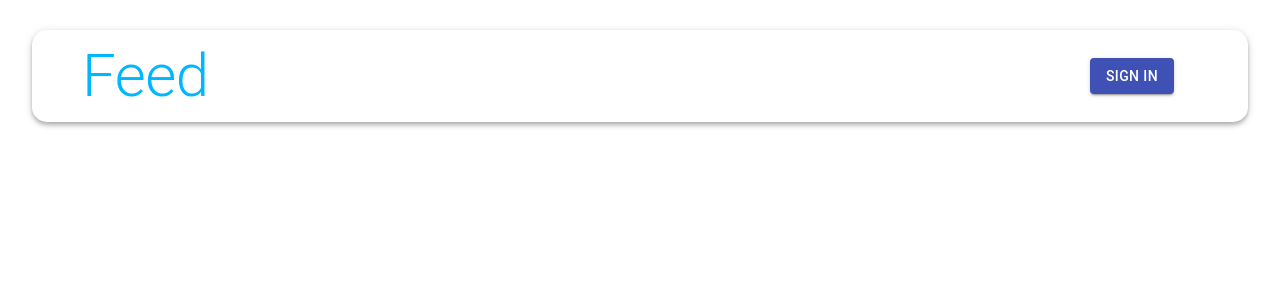
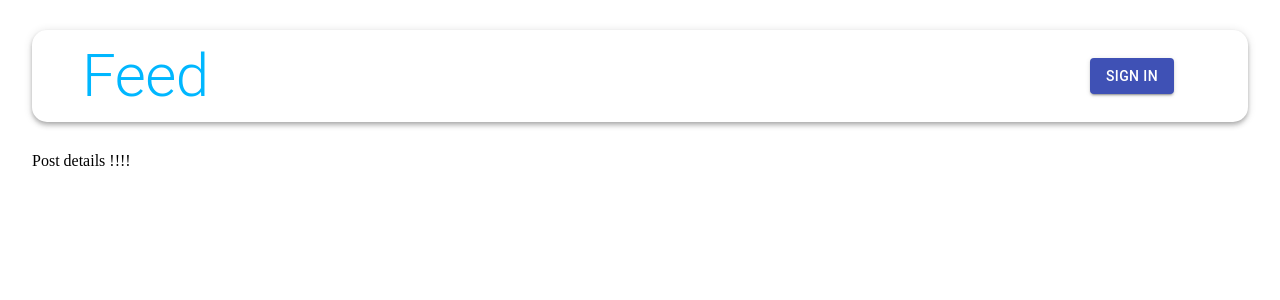
Before and after one commit to DobriJS/mern-socialmedia-client, a React (Create React App) app: page /posts/1 in a window 1280 px wide. Shown: the top 300 px of the page. Built offline with nearby package versions, Linux system fonts and the light colour scheme.

Commit message:
Setup post search and details

```diff
--- a/src/App.js
+++ b/src/App.js
@@ -4,6 +4,7 @@ import { BrowserRouter, Switch, Route, Redirect } from 'react-router-dom';
 import Navbar from './components/Navbar/Navbar';
 import Auth from './components/Auth/Auth';
 import Home from './components/Home/Home';
+import PostDetails from './components/PostDetails/PostDetails';
 
 const App = () =>  {
 
@@ -14,7 +15,9 @@ const App = () =>  {
         <Switch>
           <Route path="/" exact component={() => <Redirect to="/posts" />} />
           <Route path="/posts" exact component={Home} />
+          <Route path="/posts/search" exact component={Home} />
           <Route path="/auth" exact component={Auth} />
+          <Route path="/posts/:id" exact component={PostDetails} />
         </Switch>
       </Container>
     </BrowserRouter>
--- /dev/null
+++ b/src/components/PostDetails/PostDetails.jsx
@@ -0,0 +1,11 @@
+import React from 'react';
+
+const Post = () => {
+  return (
+    <div>
+            Post details !!!!
+    </div>
+  );
+};
+
+export default Post;
```
